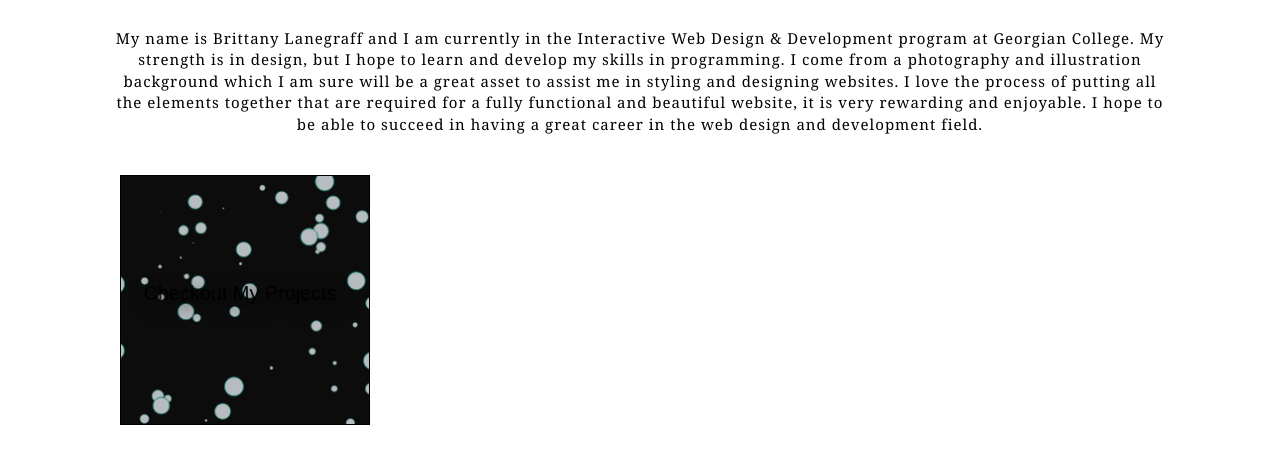
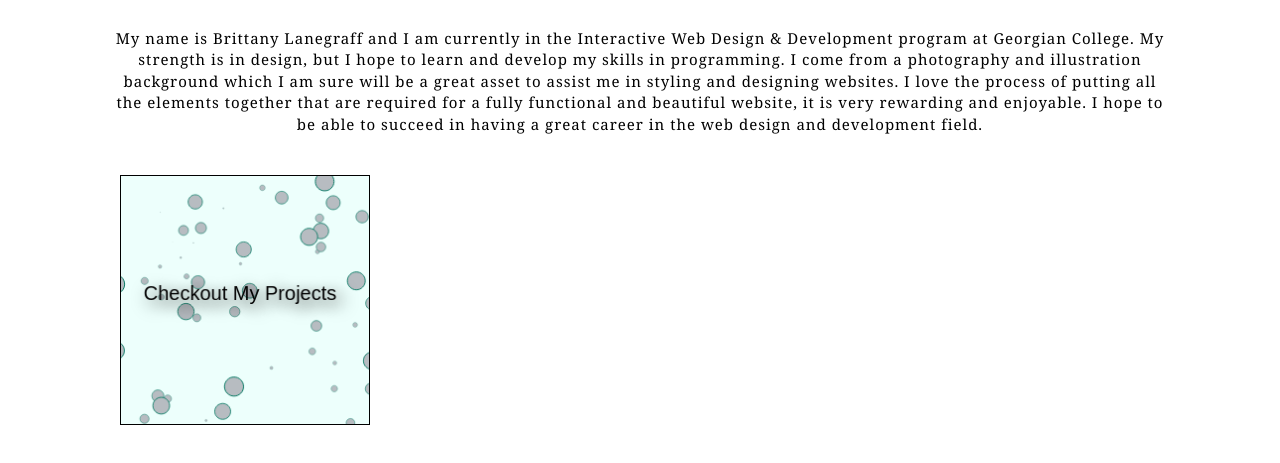
Before and after one commit to blanegraff/banner-ad, a plain HTML site: page index.html in a window 1280 px wide. Shown: the part 243-706 px from the top of the page. Drawn offline with Linux system fonts and the light colour scheme; a web font is replaced by a local one.

Commit message:
Added files via upload

```diff
--- a/index.html
+++ b/index.html
@@ -39,7 +39,7 @@
 
     <main class="container" id="mainContent">
         <p id="firstParagraph">My name is Brittany Lanegraff and I am currently in the Interactive Web Design & Development program at Georgian College. My strength is in design, but I hope to learn and develop my skills in programming. I come from a photography and illustration background which I am sure will be a great asset to assist me in styling and designing websites. I love the process of putting all the elements together that are required for a fully functional and beautiful website, it is very rewarding and enjoyable. I hope to be able to succeed in having a great career in the web design and development field.</p>
-        <canvas id="canvas" resize hidpi="off" style="background:#0c0c0c"></canvas>
+        <canvas id="canvas" resize hidpi="off" style="background:#edfffc"></canvas>
 
         <!-- JavaScript Section -->
         <script type="text/javascript" src="scripts/lib/paper-full.js"></script>
```
